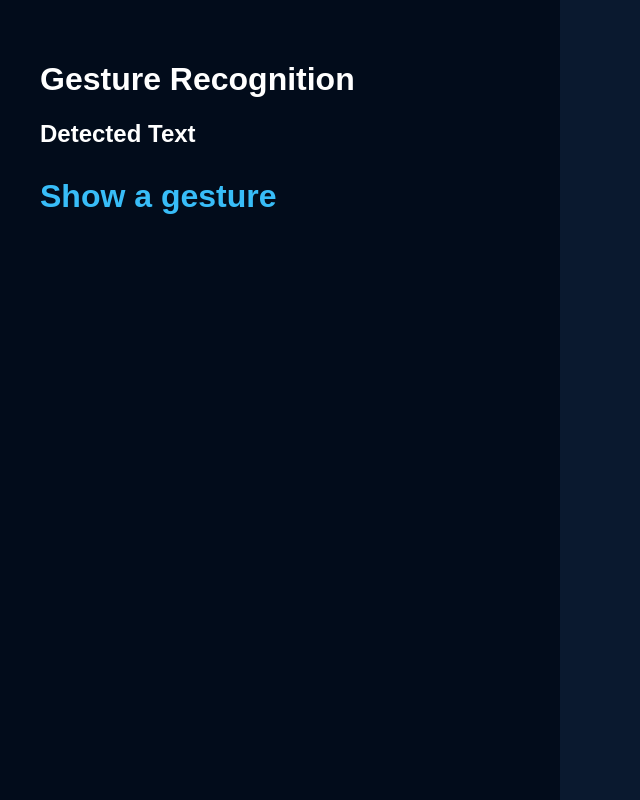
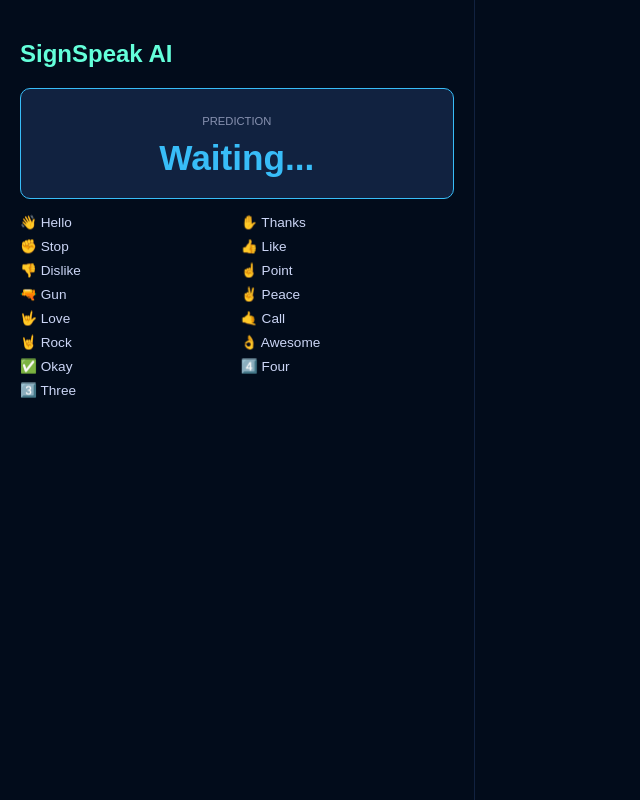
Before and after one commit to jeevana4587/signspeak-frontend, a React (Vite) app: page / in a window 1280 px wide. Shown: the whole page, without its empty margins (0-640 px from the left). Built offline with nearby package versions, Linux system fonts and the light colour scheme; no server answers.

Commit message:
All gestures to text

```diff
--- a/src/pages/GesturePredict.jsx
+++ b/src/pages/GesturePredict.jsx
@@ -2,67 +2,67 @@ import { useEffect, useState, useRef } from "react";
 import HandTracking, { latestLandmarks } from "../mediapipe/HandTracking";
 
 export default function GesturePredict() {
-  const [text, setText] = useState("Show a gesture");
-
+  const [text, setText] = useState("Waiting...");
   const lastGesture = useRef("");
   const stableCount = useRef(0);
 
-  // 🔹 Better Finger Detection
-  const getFingerStates = (lm) => {
-    const isExtended = (tip, pip) => {
-      return lm[tip].y < lm[pip].y - 0.02; // tolerance
-    };
+const detectGesture = (lm) => {
+  if (!lm || lm.length < 21) return "No Hand Detected";
 
-    // Palm reference
-    const palm = lm[0];
+  // 1. Calibration
+  const handSize = Math.sqrt(Math.pow(lm[0].x - lm[9].x, 2) + Math.pow(lm[0].y - lm[9].y, 2));
+  const isUp = (tip, pip) => lm[tip].y < lm[pip].y - (handSize * 0.15);
+  const dist = (p1, p2) => Math.sqrt(Math.pow(lm[p1].x - lm[p2].x, 2) + Math.pow(lm[p1].y - lm[p2].y, 2));
 
-    // Thumb detection using distance from palm
-    const thumbDistance = Math.abs(lm[4].x - palm.x);
-    const thumb = thumbDistance > 0.08;
+  // 2. Finger States
+  const t = dist(4, 5) > handSize * 0.6; // Thumb out
+  const i = isUp(8, 6);  // Index
+  const m = isUp(12, 10); // Middle
+  const r = isUp(16, 14); // Ring
+  const p = isUp(20, 18); // Pinky
 
-    const index = isExtended(8, 6);
-    const middle = isExtended(12, 10);
-    const ring = isExtended(16, 14);
-    const pinky = isExtended(20, 18);
+  // 3. Precision Checks
+  const isPinching = dist(4, 8) < handSize * 0.3; // Awesome pinch
+  const isHorizontal = Math.abs(lm[8].x - lm[5].x) > Math.abs(lm[8].y - lm[5].y);
 
-    return [thumb, index, middle, ring, pinky];
-  };
+  // --- THE UNIQUE LOGIC (PRIORITY ORDER) ---
 
-  // 🔹 Gesture Rules (Order Matters)
-  const detectGesture = (f) => {
-    const [thumb, index, middle, ring, pinky] = f;
+  // 1. AWESOME 👌 (Index + Thumb PINCH, other 3 UP)
+  if (isPinching && m && r && p) return "Awesome 👌";
 
-    // Thumb Up
-    if (thumb && !index && !middle && !ring && !pinky)
-      return "Yes";
+  // 2. THREE 3️⃣ (Your Suggestion: Index + Middle + Ring UP, Pinky/Thumb DOWN)
+  if (!t && i && m && r && !p) return "Three 3️⃣";
 
-    // Fist
-    if (!thumb && !index && !middle && !ring && !pinky)
-      return "Stop";
+  // 3. THANK YOU ✋ (Horizontal/Sideways Hand)
+  if (isHorizontal && i && m && r && p) return "Thank You ✋";
 
-    // Open Palm
-    if (thumb && index && middle && ring && pinky)
-      return "Hello";
+  // 4. FOUR 4️⃣ (Index, Middle, Ring, Pinky UP, Thumb tucked)
+  if (!t && i && m && r && p) return "Four 4️⃣";
 
-    // Peace
-    if (!thumb && index && middle && !ring && !pinky)
-      return "Okay";
+  // 5. OKAY ✅ (Thumb, Index, Middle UP and spread)
+  if (t && i && m && !r && !p) return "Okay ✅";
 
-    // Point
-    if (!thumb && index && !middle && !ring && !pinky)
-      return "Point";
+  // 6. HELLO 👋 (All 5 fingers up and Vertical)
+  if (!isHorizontal && t && i && m && r && p) return "Hello 👋";
 
-    return "";
-  };
+  // --- REST OF THE SIGNS ---
+  if (i && !m && !r && !p) {
+    return (t && isHorizontal) ? "Gun 🔫" : "Point ☝️";
+  }
+  if (!t && !i && !m && !r && !p) return "Stop ✊";
+  if (t && !i && !m && !r && !p) return lm[4].y < lm[3].y ? "Like 👍" : "Dislike 👎";
+  if (!t && i && m && !r && !p) return "Peace ✌️";
+  if (t && !i && !m && !r && p) return "Call 🤙";
+  if (!t && i && !m && !r && p) return "Rock 🤘";
+  if (t && i && !m && !r && p) return "Love 🤟";
 
+  return "Matching...";
+};
   useEffect(() => {
     const interval = setInterval(() => {
       if (!latestLandmarks) return;
 
-      const fingers = getFingerStates(latestLandmarks);
-      const gesture = detectGesture(fingers);
-
-      if (!gesture) return;
+      const gesture = detectGesture(latestLandmarks);
 
       if (gesture === lastGesture.current) {
         stableCount.current += 1;
@@ -71,45 +71,35 @@ export default function GesturePredict() {
         lastGesture.current = gesture;
       }
 
-      // Require stability for ~0.6s
-      if (stableCount.current > 6) {
-        setText(gesture);
-      }
+      if (stableCount.current > 2) setText(gesture);
     }, 100);
-
     return () => clearInterval(interval);
   }, []);
 
   return (
-    <div style={{ display: "flex", height: "100vh" }}>
-      {/* LEFT PANEL */}
-      <div
-        style={{
-          width: "40%",
-          background: "#020c1b",
-          color: "white",
-          padding: "40px",
-        }}
-      >
-        <h1>Gesture Recognition</h1>
-        <h2>Detected Text</h2>
-        <h1 style={{ color: "#38bdf8", marginTop: "30px" }}>
-          {text}
-        </h1>
+    <div style={s.container}>
+      <div style={s.side}>
+        <h2 style={{ color: "#64ffda" }}>SignSpeak AI</h2>
+        <div style={s.card}>
+          <p style={{ fontSize: "0.7rem", color: "#8892b0" }}>PREDICTION</p>
+          <h1 style={s.bigText}>{text}</h1>
+        </div>
+        <div style={s.grid}>
+            {["👋 Hello", "✋ Thanks", "✊ Stop", "👍 Like", "👎 Dislike", "☝️ Point", "🔫 Gun", "✌️ Peace", "🤟 Love", "🤙 Call", "🤘 Rock", "👌 Awesome", "✅ Okay", "4️⃣ Four", "3️⃣ Three"].map(sig => (
+                <span key={sig}>{sig}</span>
+            ))}
+        </div>
       </div>
-
-      {/* RIGHT PANEL */}
-      <div
-        style={{
-          width: "60%",
-          display: "flex",
-          alignItems: "center",
-          justifyContent: "center",
-          background: "#0a192f",
-        }}
-      >
-        <HandTracking />
-      </div>
+      <div style={s.video}><HandTracking /></div>
     </div>
   );
 }
+
+const s = {
+  container: { display: "flex", height: "100vh", background: "#020c1b", color: "white", fontFamily: "sans-serif" },
+  side: { width: "35%", padding: "20px", borderRight: "1px solid #112240", overflowY: "auto" },
+  card: { background: "#112240", padding: "15px", borderRadius: "10px", margin: "15px 0", border: "1px solid #38bdf8", textAlign: "center" },
+  bigText: { color: "#38bdf8", fontSize: "2.2rem", margin: "5px 0" },
+  grid: { display: "grid", gridTemplateColumns: "1fr 1fr", gap: "8px", fontSize: "0.85rem", color: "#ccd6f6" },
+  video: { width: "65%", display: "flex", alignItems: "center", justifyContent: "center" }
+};
```
Also changed, not shown: 1 other file (tests, documents, lock files or other folders).
